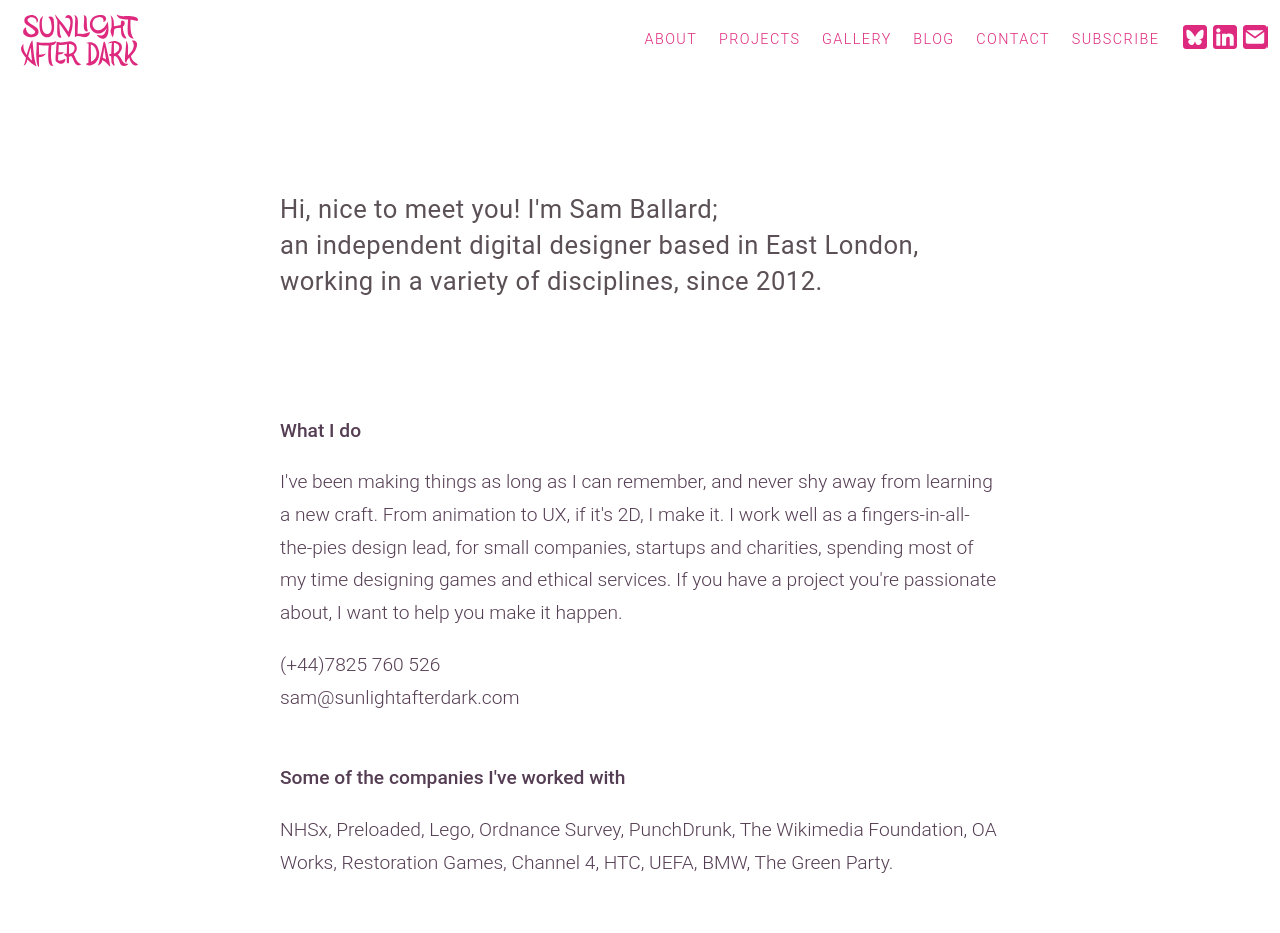
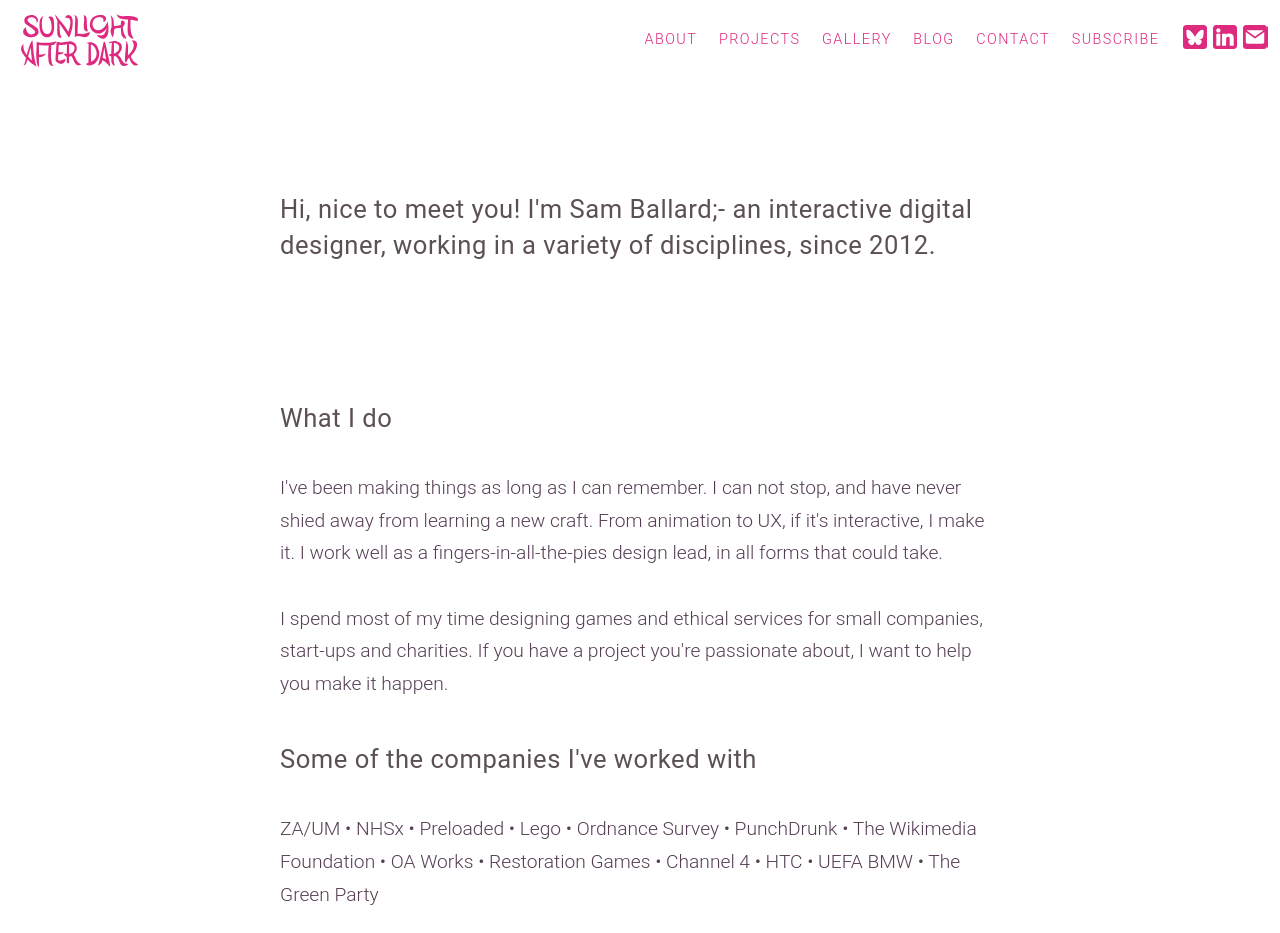
Before and after one commit to BaronBlackmore/SunlightAfterDark, a Jekyll site: the page built from about.html, in a window 1280 px wide and 1400 px high. Shown: the top 933 px of the window. Built offline with Jekyll 4.4.1, drawn with Linux system fonts in a browser that asks for light colours; some of the changed text lies outside the part shown.

Commit message:
update the about section

```diff
--- a/about.html
+++ b/about.html
@@ -20,55 +20,59 @@
 <div class="mobile-sidepad">
 	<div class="nav-pad"></div>
 	<h5>
-		Hi, nice to meet you! I'm Sam Ballard;
-		<br>
-		an independent digital designer based in East London, working in a variety of disciplines, since 2012.
+		Hi, nice to meet you! I'm Sam Ballard;- an interactive digital designer, working in a variety of disciplines, since 2012.
 	</h5>
 
 	<div class="nav-pad"></div>
 
-	<p><strong>What I do</strong></p>
+	<h5>What I do</h5>
 	<p>
-		I've been making things as long as I can remember, and never shy away from learning a new craft. From animation to UX, if it's 2D, I make it. I work well as a fingers-in-all-the-pies design lead, for small companies, startups and charities, spending most of my time designing games and ethical services. If you have a project you're passionate about, I want to help you make it happen.
+		I've been making things as long as I can remember. I can not stop, and have never shied away from learning a new craft. From animation to UX, if it's interactive, I make it. I work well as a fingers-in-all-the-pies design lead, in all forms that could take.
+		<br><br>
+		I spend most of my time designing games and ethical services for small companies, start-ups and charities. If you have a project you're passionate about, I want to help you make it happen.
 	</p>
 
-	<p>
-		(+44)7825 760 526
-		<br>
-		sam@sunlightafterdark.com
-	</p>
 
-	<div class="nav-pad" style="height: 1.5em;"></div>
+	<h5>Some of the companies I've worked with</h5>
+	<p>ZA/UM • NHSx • Preloaded • Lego • Ordnance Survey • PunchDrunk • The Wikimedia Foundation • OA Works • Restoration Games • Channel 4 • HTC • UEFA  BMW • The Green Party</p>
 
-	<p><strong>Some of the companies I've worked with</strong></p>
-	<p>NHSx, Preloaded, Lego, Ordnance Survey, PunchDrunk, The Wikimedia Foundation, OA Works, Restoration Games, Channel 4, HTC, UEFA, BMW, The Green Party.</p>
 
-	<div class="nav-pad" style="height: 1.5em;"></div>
+	<h5>Areas of Expertise</h5>
+	<p>UX design • UI • interaction design • game design • branding • creative direction • illustration • visual design • concept art • motion graphics • animation • web development </p>
 
-	<p><strong>Areas of Expertise</strong></p>
-	<p>UX & UI, interaction design, game design, branding, illustration, visual design, concept art, motion graphics & animation, creative direction.</p>
-	<!-- <ul>
-	   <li><a href="http://clockworkquartet.com/prologue.html">&#x25b6;&#xfe0e;  Comics</a></li>
-	   <li><a href="/portfolio">&#x25b6;&#xfe0e; Branding</a></li>
-	   <li><a href="/portfolio">&#x25b6;&#xfe0e; Games</a></li>
-	   <li><a href="/portfolio">&#x25b6;&#xfe0e; Concept artwork</a></li>
-	   <li><a href="/portfolio">&#x25b6;&#xfe0e; UI & UX Structures</a></li>
-	   <li><a href="/portfolio">&#x25b6;&#xfe0e; Websites (like this one)</a></li>
-	   <li><a href="https://www.youtube.com/watch?v=oPOgNV39k-Y">&#x25b6;&#xfe0e; Storyboards</a></li>
-	   <li><a href="https://www.youtube.com/watch?v=Vk2K5RttQXc">&#x25b6;&#xfe0e; Music videos</a></li>
-	   <li><a href="https://sunlightafterdark.com/2018/12/12/Chevron-hakama-trousers.html">&#x25b6;&#xfe0e; Fashion</a></li>
-	   <li><a href="https://sunlightafterdark.com/2019/12/03/Making-Music-Part-1&-58-I-fell-in-love-with-a-dying-keyboard.html">&#x25b6;&#xfe0e; Music</a></li>
-	</ul>
- -->
- 	<div class="nav-pad"></div>
- 	<div class="line"></div>
-<div class="nav-pad" style="height: 1.5em;"></div>
 
-	<h5><i>"If you're lucky enough to have the opportunity to hire Sam, you shouldn't hesitate. He's insanely hard working, endlessly creative, unphased by criticism and a pleasure to work with. He's not only an adept artist but also a mature designer, and will relish any new challenge he is given."</i></h5>
-	<br>
+	<h5>But who am I really</h5>
+	<p>Ok, if you want to get to know me, here are some of the things I enjoy</p>
+</div>
+
+<div class="wide-pic-holder">
+<img alt="A collage of games, music and films" src="/images/personality-grid.png">
+</div>
+
+
+<div class="mobile-sidepad">
+
+
+
+	<h5>Don't just take my word for it</h5>
+
+	<p><i>"If you're lucky enough to have the opportunity to hire Sam, you shouldn't hesitate. He's insanely hard working, endlessly creative, unphased by criticism and a pleasure to work with. He's not only an adept artist but also a mature designer, and will relish any new challenge he is given."</i></p>
 	<small>
 		Edward Saperia, Creative Director, Original Content London
 	</small>
-	<div class="nav-pad" style="height: 1.5em;"></div>
+
+
+
+	<p><i>"Sam has a rare combination of talents. He is a creative designer who gets the big picture ; he executes it perfectly, with attention to detail, in a variety of styles ; and he is a really good communicator."</i></p>
+	<small>	Florent Claudy, Product director, Nektan PLC	</small>
+
+
+
+
+
+
+
+	<div class="nav-pad"></div>
+
 </div>
 </div>
--- a/portfolio.html
+++ b/portfolio.html
@@ -9,7 +9,7 @@
 
 
 		<p>Game Design •  UI/UX Design •  Illustration</p>
-		<a href="/downloads/Sam-Ballard-CV-2021.pdf"><p>Download CV ▼</p></a>
+		<a href="/downloads/Sam-Ballard-CV-2026.pdf"><p>Download CV ▼</p></a>
 		</div>
 </div>
 
```
Also changed, not shown: 2 other files.
